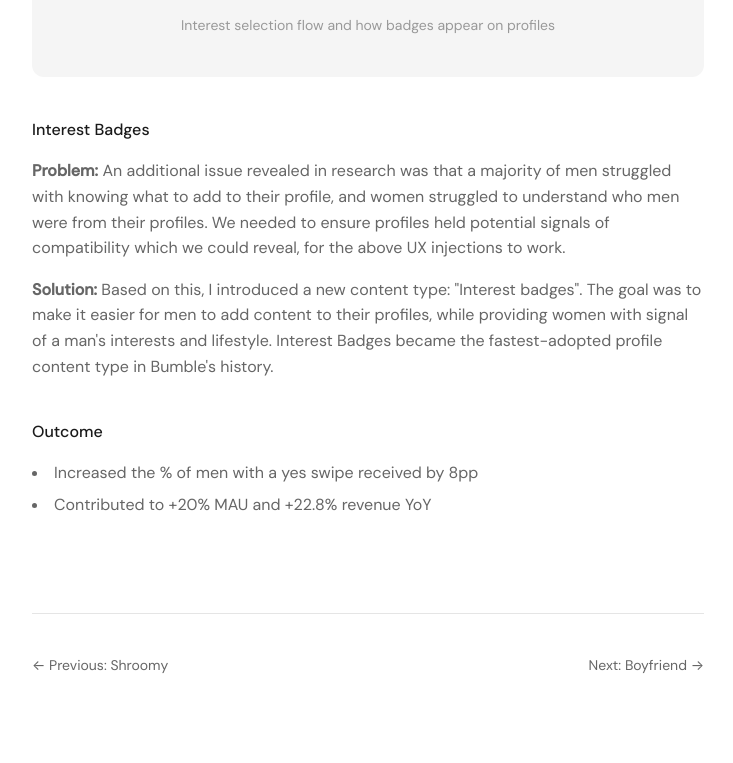
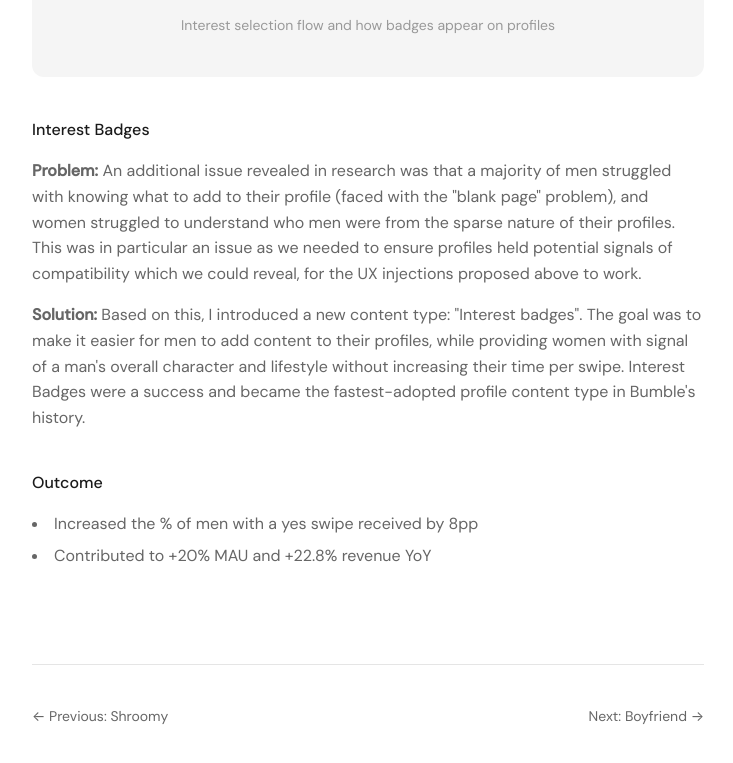
Before and after one commit to muhammadibcode/portfolio, a Next.js app: page /projects/bumble in a window 1280 px wide. Shown: the part 1760-2523 px from the top of the page, without its empty margins (272-1005 px from the left). Built offline with nearby package versions, Linux system fonts and the light colour scheme.

Commit message:
Update page.tsx

```diff
--- a/src/app/projects/bumble/page.tsx
+++ b/src/app/projects/bumble/page.tsx
@@ -57,10 +57,10 @@ export default function BumbleProject() {
         <section className="case-section">
           <h2>Interest Badges</h2>
           <p>
-            <strong>Problem:</strong> An additional issue revealed in research was that a majority of men struggled with knowing what to add to their profile, and women struggled to understand who men were from their profiles. We needed to ensure profiles held potential signals of compatibility which we could reveal, for the above UX injections to work.
+            <strong>Problem:</strong> An additional issue revealed in research was that a majority of men struggled with knowing what to add to their profile (faced with the "blank page" problem), and women struggled to understand who men were from the sparse nature of their profiles. This was in particular an issue as we needed to ensure profiles held potential signals of compatibility which we could reveal, for the UX injections proposed above to work.
           </p>
           <p>
-            <strong>Solution:</strong> Based on this, I introduced a new content type: "Interest badges". The goal was to make it easier for men to add content to their profiles, while providing women with signal of a man's interests and lifestyle. Interest Badges became the fastest-adopted profile content type in Bumble's history.
+            <strong>Solution:</strong> Based on this, I introduced a new content type: "Interest badges". The goal was to make it easier for men to add content to their profiles, while providing women with signal of a man's overall character and lifestyle without increasing their time per swipe. Interest Badges were a success and became the fastest-adopted profile content type in Bumble's history.
           </p>
         </section>
 
```
